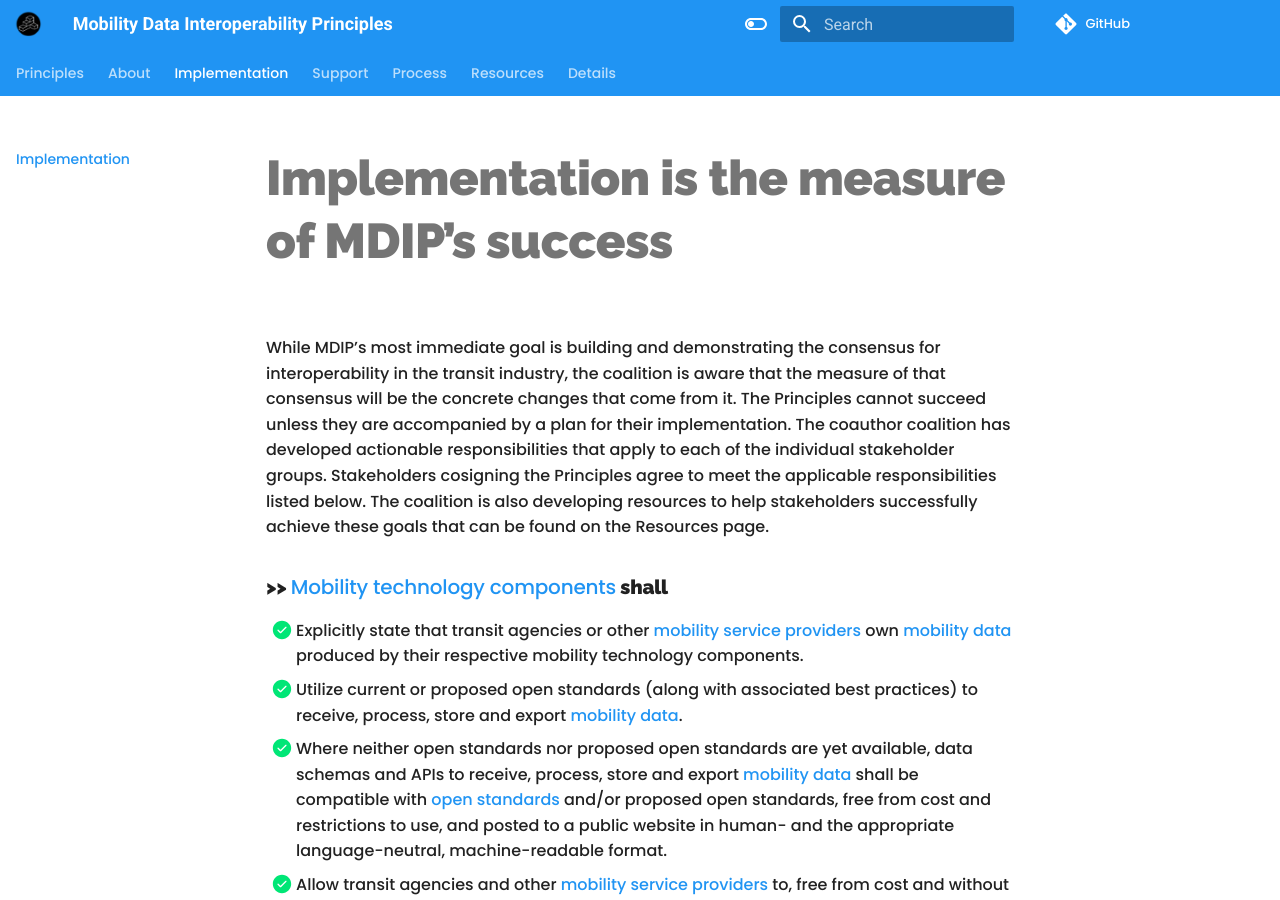
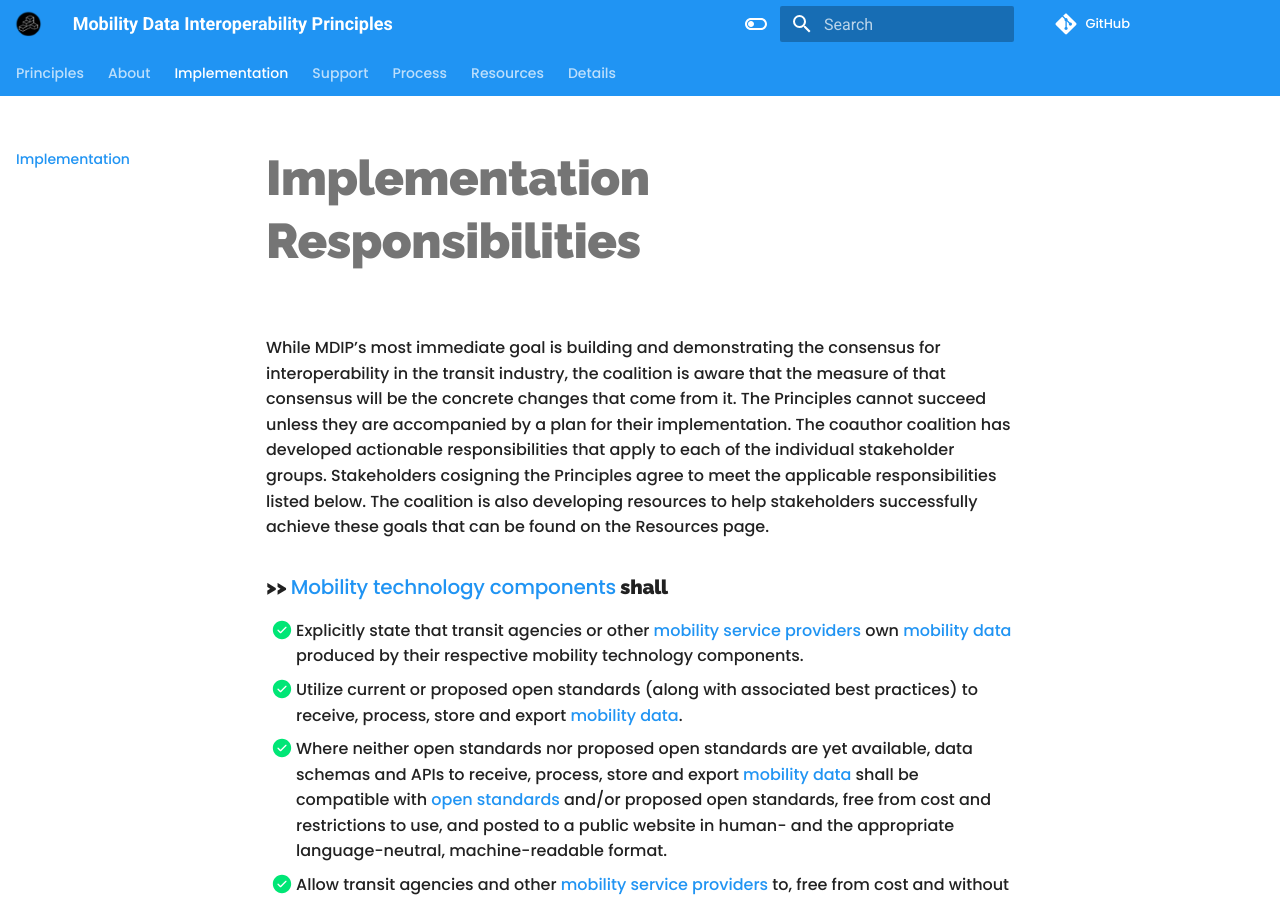
Before and after one commit to interoperable-mobility/principles, an MkDocs documentation site: the page built from docs/implementation.md, in a window 1280 px wide and 900 px high. Built offline with MkDocs 1.6.1 and Material for MkDocs 9.7.7, drawn with Linux system fonts in a browser that asks for light colours; nearby versions of some CDN libraries; comment, search, counter and statistics services are not loaded.

Commit message:
Update title of implementation.md

```diff
--- a/docs/implementation.md
+++ b/docs/implementation.md
@@ -1,4 +1,4 @@
-# Implementation is the measure of MDIP's success
+# Implementation Responsibilities
 
 While MDIP's most immediate goal is building and demonstrating the consensus for interoperability in the transit industry, the coalition is aware that the measure of that consensus will be the concrete changes that come from it. The Principles cannot succeed unless they are accompanied by a plan for their implementation. The coauthor coalition has developed actionable responsibilities that apply to each of the individual stakeholder groups. Stakeholders cosigning the Principles agree to meet the applicable responsibilities listed below. The coalition is also developing resources to help stakeholders successfully achieve these goals that can be found on the Resources page.
 
```
